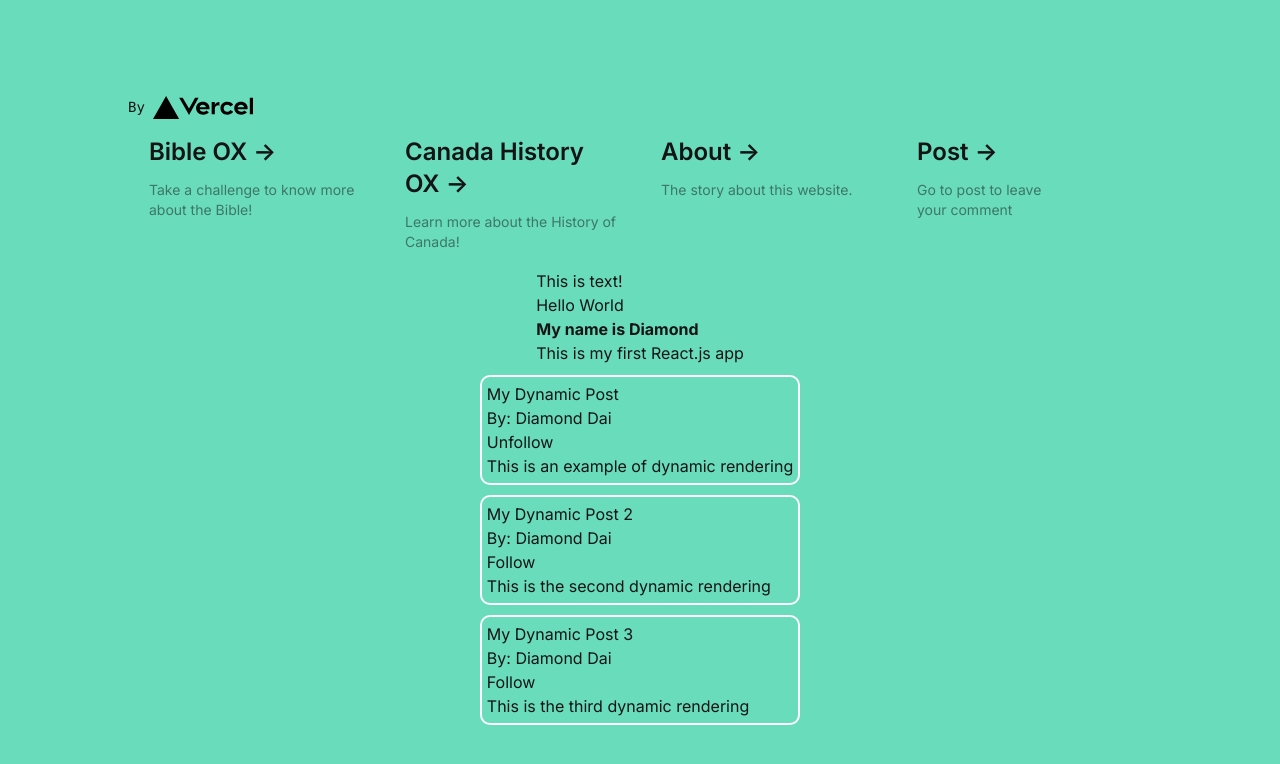
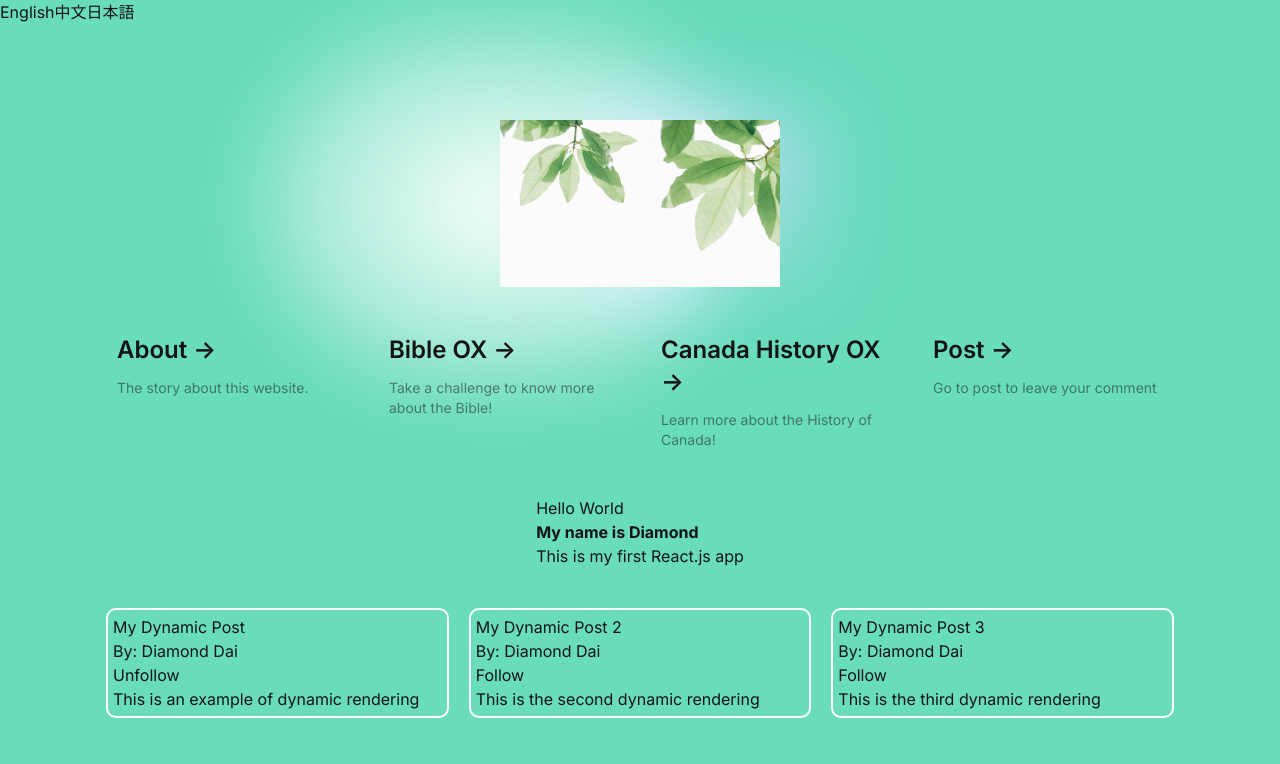
Before and after one commit to diamondcodebase/ox-app, a Next.js app: page / in a window 1280 px wide. Shown: the top 764 px of the page. Built offline with nearby package versions, Linux system fonts and the light colour scheme.

Commit message:
Make TextS as component and created and implemented Language Selector

```diff
--- a/src/app/page.js
+++ b/src/app/page.js
@@ -1,26 +1,17 @@
+"use client";
 import Image from "next/image";
+import Link from "next/link"; // import the Link Tag
+import translation from "@/data/translation";
 import { Post } from "@/components/Post";
 import PostC from "@/components/PostC";
 import PostD from "@/components/PostDefault";
-// import the Link Tag
-import Link from "next/link";
+import TextS, {TextIn} from "@/components/TextS";
+import React, { useState } from 'react';
 
-// Create own component
-function Text(){
-  return <p>This is text!</p>
-}
 
-function TextIn( {content}){
-  return <p>{content}</p>
-}
+import LanguageSelector from "@/components/LanguageSelector";
 
-function TextS( {content ,strong}){
-  if (strong) {
-    return <strong>{content}</strong>
-  } else {
-    return <p>{content}</p>
-  }
-}
+
 
 export default function Home() {
   // Dynamic content rendering
@@ -45,9 +36,28 @@ export default function Home() {
     }
   ];
 
+  const [currentLanguage, setCurrentLanguage] = useState('en');
+
+  // Function to change the current language
+  function handleLanguageChange(lang)
+  {
+    setCurrentLanguage(lang);
+  };
+  function changeToEng(){ setCurrentLanguage('en') };
+  function changeToChi(){ setCurrentLanguage('zh') };
+  function changeToJap(){ setCurrentLanguage('ja') };
+
   return (
+    <body>
+      <header>
+        <LanguageSelector
+          FnChangeEng={ () => changeToEng() }
+          FnChangeChi={ () => changeToChi() }
+          FnChangeJap={ () => changeToJap() }
+        />
+      </header>
       <main className="flex min-h-screen flex-col items-center justify-between p-24">
-      <div className="z-10 max-w-5xl w-full items-center justify-between font-mono text-sm lg:flex">
+        {/* <div className="z-10 max-w-5xl w-full items-center justify-between font-mono text-sm lg:flex">
           <div className="fixed bottom-0 left-0 flex h-48 w-full items-end justify-center bg-gradient-to-t from-white via-white dark:from-black dark:via-black lg:static lg:h-auto lg:w-auto lg:bg-none">
             <a
               className="pointer-events-none flex place-items-center gap-2 p-8 lg:pointer-events-auto lg:p-0"
@@ -66,20 +76,36 @@ export default function Home() {
               />
             </a>
           </div>
+        </div> */}
+
+        <div className="relative flex place-items-center before:absolute before:h-[300px] before:w-full sm:before:w-[480px] before:-translate-x-1/2 before:rounded-full before:bg-gradient-radial before:from-white before:to-transparent before:blur-2xl before:content-[''] after:absolute after:-z-20 after:h-[180px] after:w-full sm:after:w-[240px] after:translate-x-1/3 after:bg-gradient-conic after:from-sky-200 after:via-blue-200 after:blur-2xl after:content-[''] before:dark:bg-gradient-to-br before:dark:from-transparent before:dark:to-white before:dark:opacity-10 after:dark:from-white after:dark:via-[#FFFFFF] after:dark:opacity-300 before:lg:h-[360px] z-[-1]">
+          <Image
+            className="relative dark:drop-shadow-[0_0_0.3rem_#ffffff70]"
+            src="/plant_bg.jpg"
+            alt="Growth Logo"
+            width={280}
+            height={100}
+            priority
+          />
         </div>
 
-      {/* <div className="relative flex place-items-center before:absolute before:h-[300px] before:w-full sm:before:w-[480px] before:-translate-x-1/2 before:rounded-full before:bg-gradient-radial before:from-white before:to-transparent before:blur-2xl before:content-[''] after:absolute after:-z-20 after:h-[180px] after:w-full sm:after:w-[240px] after:translate-x-1/3 after:bg-gradient-conic after:from-sky-200 after:via-blue-200 after:blur-2xl after:content-[''] before:dark:bg-gradient-to-br before:dark:from-transparent before:dark:to-blue-700 before:dark:opacity-10 after:dark:from-sky-900 after:dark:via-[#0141ff] after:dark:opacity-40 before:lg:h-[360px] z-[-1]">
-        <Image
-          className="relative dark:drop-shadow-[0_0_0.3rem_#ffffff70] dark:invert"
-          src="/plant_bg.jpg"
-          alt="Next.js Logo"
-          width={180}
-          height={37}
-          priority
-        />
-      </div> */}
+        <div className="mb-32 grid text-center lg:max-w-6xl lg:w-full lg:mb-0 lg:grid-cols-4 lg:text-left">
+          <Link
+            href="/about"
+            className="group rounded-lg border border-transparent px-5 py-4 transition-colors hover:border-gray-300 hover:bg-gray-100 hover:dark:border-neutral-700 hover:dark:bg-neutral-800/30"
+            rel="noopener noreferrer"
+          >
+            <h2 className={`mb-3 text-2xl font-semibold`}>
+              {translation[currentLanguage].about} {" "}
+              <span className="inline-block transition-transform group-hover:translate-x-1 motion-reduce:transform-none">
+                -&gt;
+              </span>
+            </h2>
+            <p className={`m-0 max-w-[30ch] text-sm opacity-50`}>
+              The story about this website.
+            </p>
+          </Link>
 
-      <div className="mb-32 grid text-center lg:max-w-5xl lg:w-full lg:mb-0 lg:grid-cols-4 lg:text-left">
           <Link
             href="/bibleQuiz"
             className="group rounded-lg border border-transparent px-5 py-4 transition-colors hover:border-gray-300 hover:bg-gray-100 hover:dark:border-neutral-700 hover:dark:bg-neutral-800/30"
@@ -113,22 +139,6 @@ export default function Home() {
           </Link>
 
           <Link
-          href="/about"
-          className="group rounded-lg border border-transparent px-5 py-4 transition-colors hover:border-gray-300 hover:bg-gray-100 hover:dark:border-neutral-700 hover:dark:bg-neutral-800/30"
-          rel="noopener noreferrer"
-        >
-          <h2 className={`mb-3 text-2xl font-semibold`}>
-            About{" "}
-            <span className="inline-block transition-transform group-hover:translate-x-1 motion-reduce:transform-none">
-              -&gt;
-            </span>
-          </h2>
-          <p className={`m-0 max-w-[30ch] text-sm opacity-50`}>
-            The story about this website.
-          </p>
-        </Link>
-
-        <Link
             href="/comingSoon"
             className="group rounded-lg border border-transparent px-5 py-4 transition-colors hover:border-gray-300 hover:bg-gray-100 hover:dark:border-neutral-700 hover:dark:bg-neutral-800/30"
             rel="noopener noreferrer"
@@ -145,17 +155,18 @@ export default function Home() {
           </Link>
         </div>
         <div>
-        <Text />
           <TextIn content="Hello World" />
           <TextS content="My name is Diamond" strong={true} />
           <TextS content="This is my first React.js app" strong = {false} />
         </div>
-      <div>
+        <div className="mb-32 grid text-center lg:max-w-6xl lg:w-full lg:mb-0 lg:grid-cols-3 lg:text-left">
           { posts.map((content, idx) => {
             return <PostC {...content} key={idx} />
           }) }
         </div>
       </main>
+    </body>
+
   );
 }
 
--- /dev/null
+++ b/src/components/LanguageSelector.js
@@ -0,0 +1,12 @@
+"use client";
+import React, { useState } from 'react';
+
+export default function LanguageSelector({FnChangeEng, FnChangeChi, FnChangeJap}) {
+  return (
+    <div>
+      <button onClick={ FnChangeEng }>English</button>
+      <button onClick={ FnChangeChi }>中文</button>
+      <button onClick={ FnChangeJap }>日本語</button>
+    </div>
+  );
+}
--- /dev/null
+++ b/src/components/TextS.js
@@ -0,0 +1,12 @@
+
+export function TextIn( {content}){
+    return <p>{content}</p>
+}
+
+export default function Text( {content ,strong}){
+    if (strong) {
+        return <strong>{content}</strong>
+    } else {
+        return <p>{content}</p>
+    }
+}
--- /dev/null
+++ b/src/data/translation.json
@@ -0,0 +1,23 @@
+{
+    "en": {
+        "about": "About",
+        "lang": "Language",
+        "english": "English",
+        "chinese": "Chinese",
+        "japanese": "Japanese"
+    },
+    "zh": {
+        "about": "關於這網頁",
+        "lang": "語言",
+        "english": "英語",
+        "chinese": "中文",
+        "japanese": "日語"
+    },
+    "ja": {
+        "about": "について",
+        "lang": "言語",
+        "english": "英語",
+        "chinese": "中国語",
+        "japanese": "日本語"
+    }
+}
```
Lines whose indentation alone changed are shown as unchanged.
